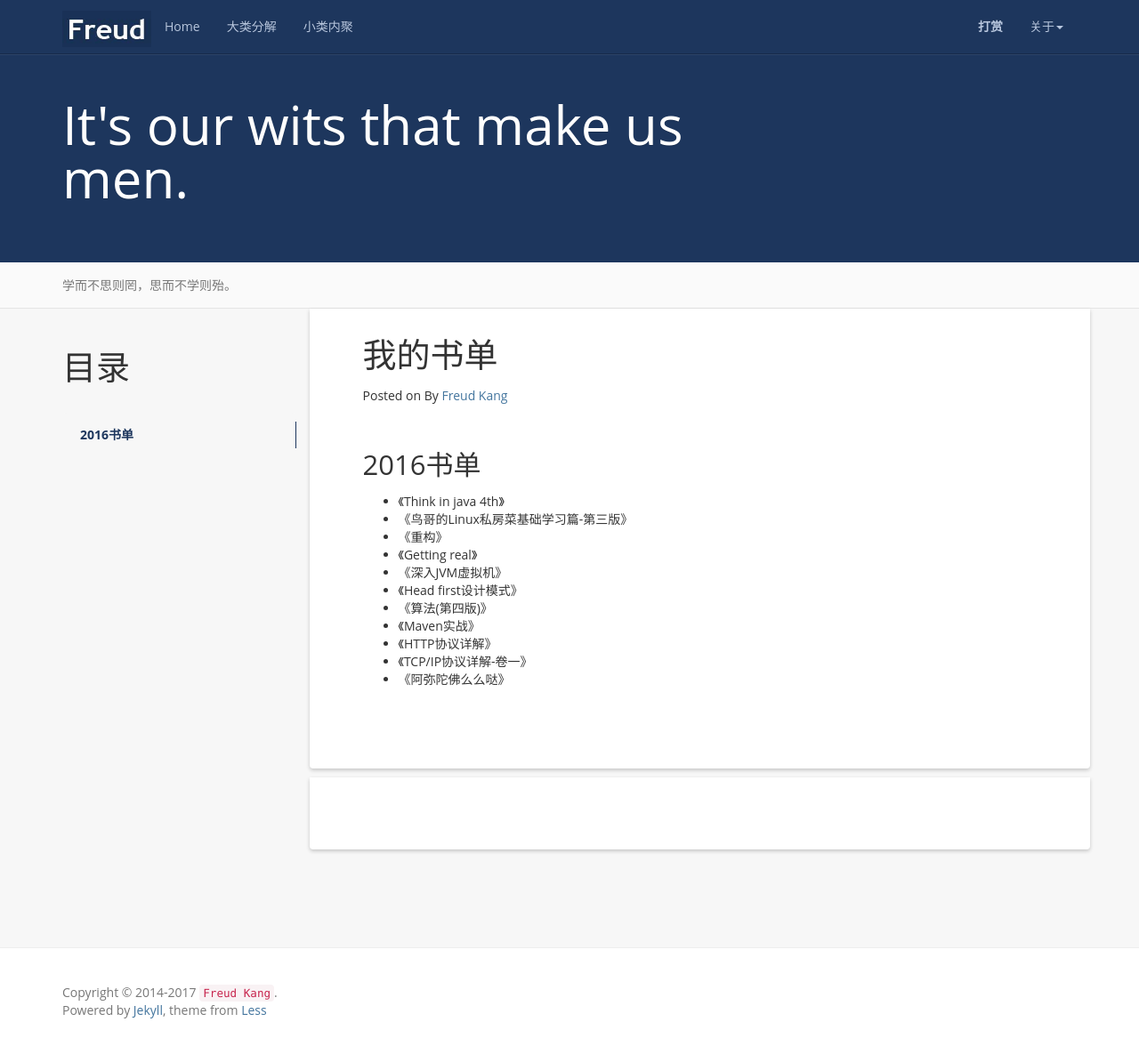
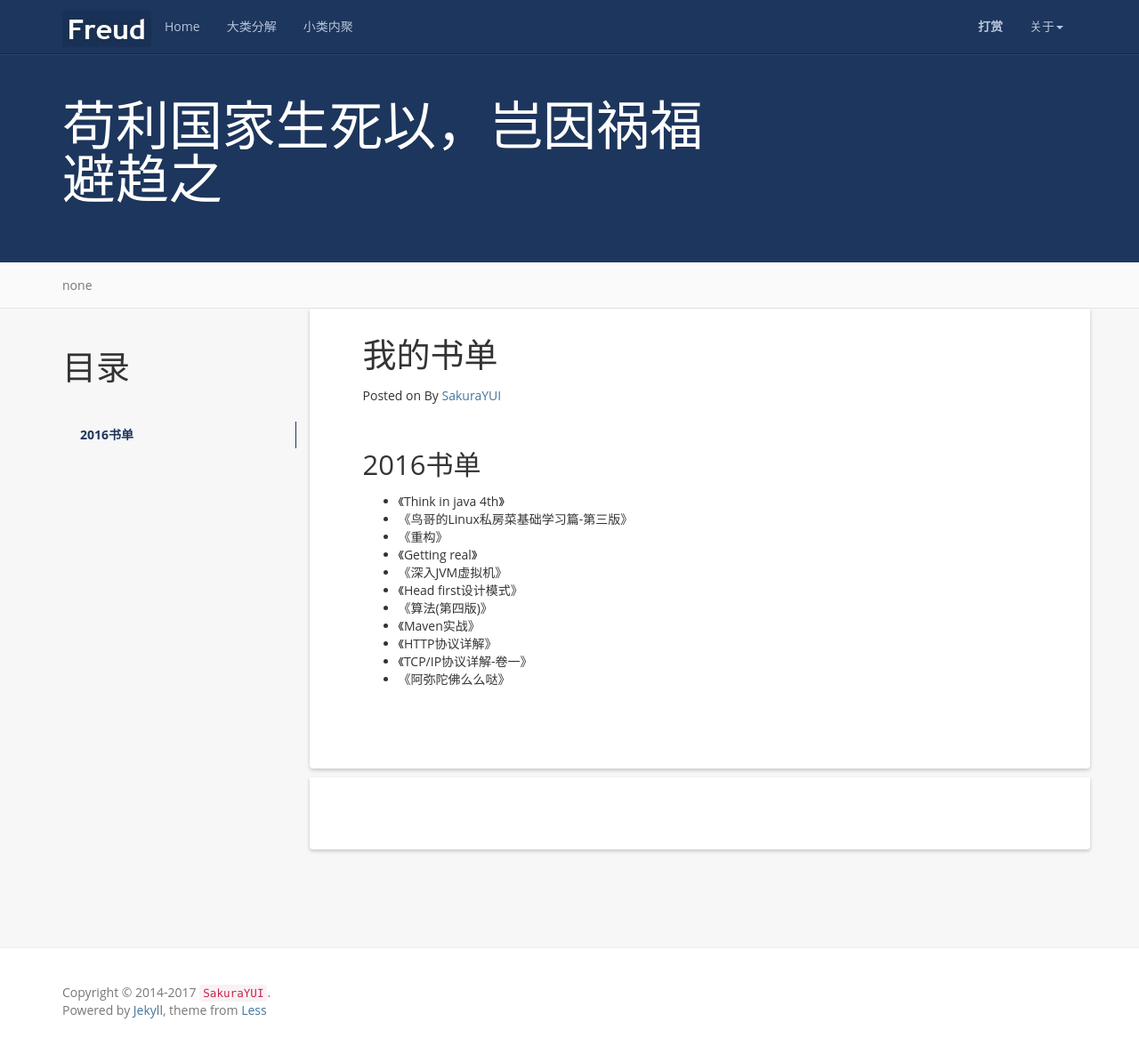
Before and after one commit to SakuraYUI/blog, a Jekyll site: the page built from books.md, in a window 1280 px wide and 1176 px high. Shown: the whole window at 89% size. Built offline with Jekyll 4.4.1, drawn with Linux system fonts in a browser that asks for light colours; nearby versions of some CDN libraries; comment, search, counter and statistics services are not loaded.

```diff
--- a/_config.yml
+++ b/_config.yml
@@ -1,15 +1,15 @@
 # Site settings
-name: Less Or More
-email: luoyan35714@126.com
-author: Freud Kang
-url: http://www.hifreud.com
-resume_site: http://www.hifreud.com/Resume.io/
-github: https://github.com/luoyan35714/
-baseurl: "/LessOrMore"
-description: Actually, less is more!
-meta_description: 康志华;个人博客;学而不思则罔;思而不学则殆;生命不止;折腾不休
-motto: It's our wits that make us men.
-banner: 学而不思则罔，思而不学则殆。
+name: blog
+email: wind_flurry@126.com
+author: SakuraYUI
+url: https://github.com/SakuraYUI/
+resume_site: https://github.com/SakuraYUI/
+github: https://github.com/SakuraYUI/
+baseurl: ""
+description:
+meta_description: 招牌三鲜的个人主页
+motto: 苟利国家生死以，岂因祸福避趋之
+banner: none
 
 #permalink: /:categories/:year/:month/:day/:title/
 permalink: /:year/:month/:day/:title/
```
